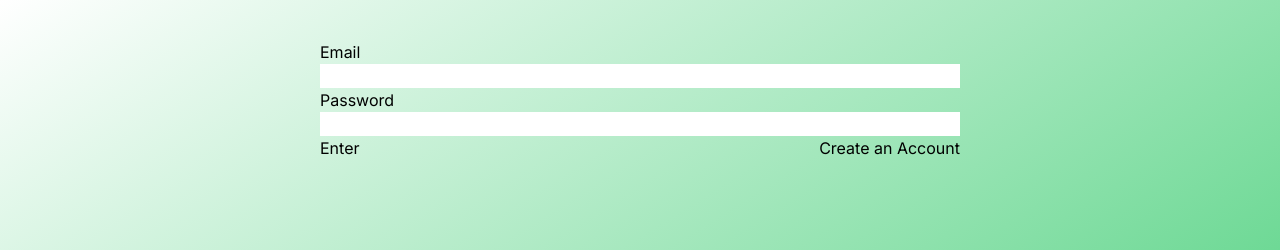
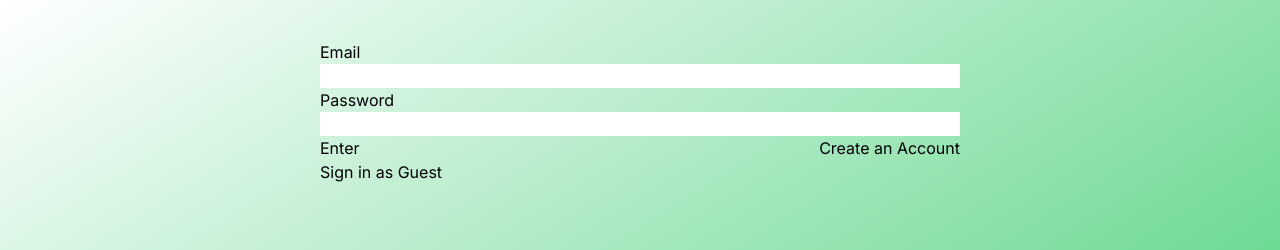
Before and after one commit to alvinwchou/price_match, a Next.js app: page /signIn in a window 1280 px wide. Shown: the top 250 px of the page. Built offline with nearby package versions, Linux system fonts and the light colour scheme.

Commit message:
feat: :sparkles: added a guest account

```diff
--- a/src/app/signIn/page.tsx
+++ b/src/app/signIn/page.tsx
@@ -43,8 +43,18 @@ export default function SignUp() {
             })
     }
 
-    const handleClick = () => {
+    const handleCreateAccountClick = () => {
         router.push("/signUp")
+    }
+
+    const handleGuestClick = () => {
+        signInWithEmailAndPassword(auth, "guest@pricematch.com", "password")
+        .then(()=>{
+            router.push("/dashboard")
+        })
+        .catch((e) => {
+            console.error(e)
+        })
     }
 
     return (
@@ -60,7 +70,10 @@ export default function SignUp() {
                 </div>
                 <div className="flex justify-between">
                     <button>Enter</button>
-                    <button onClick={handleClick}>Create an Account</button>
+                    <button onClick={handleCreateAccountClick}>Create an Account</button>
+                </div>
+                <div className="flex">
+                    <button onClick={handleGuestClick}>Sign in as Guest</button>
                 </div>
             </form>
         </>
```
